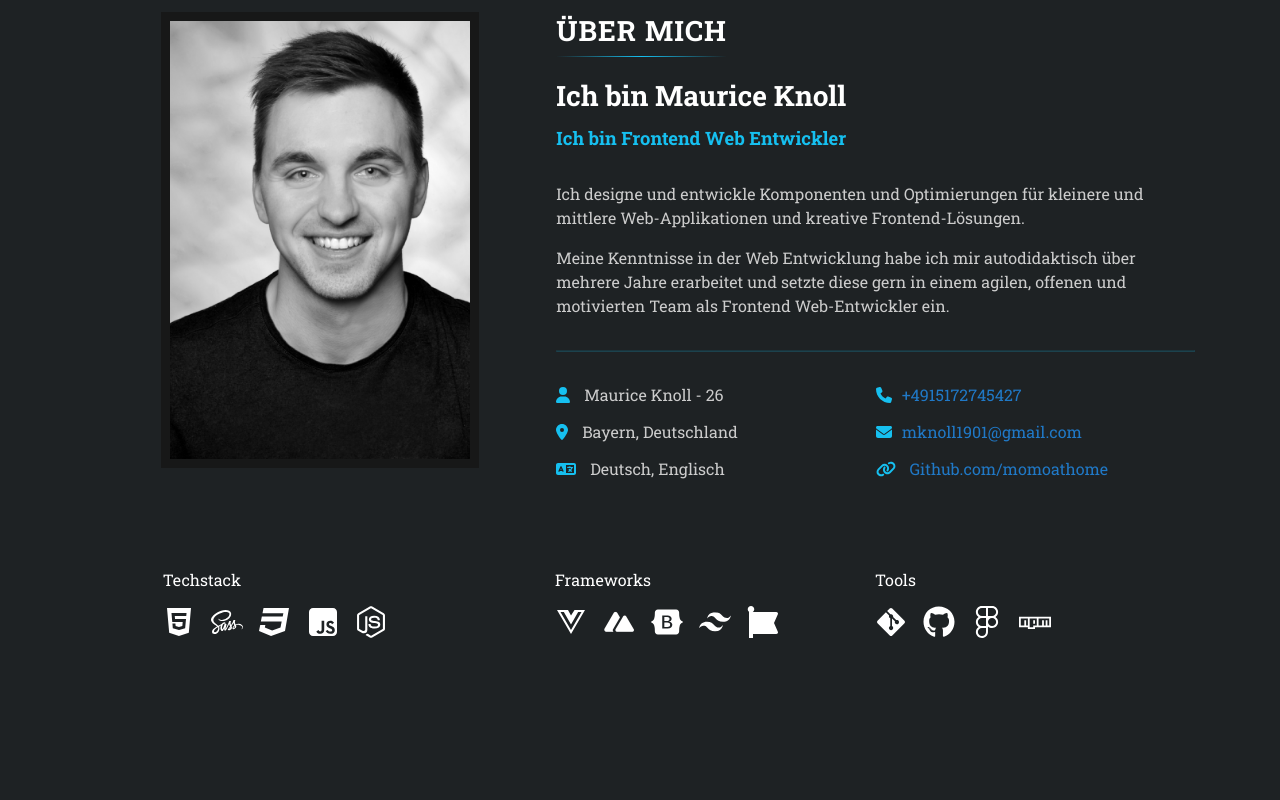
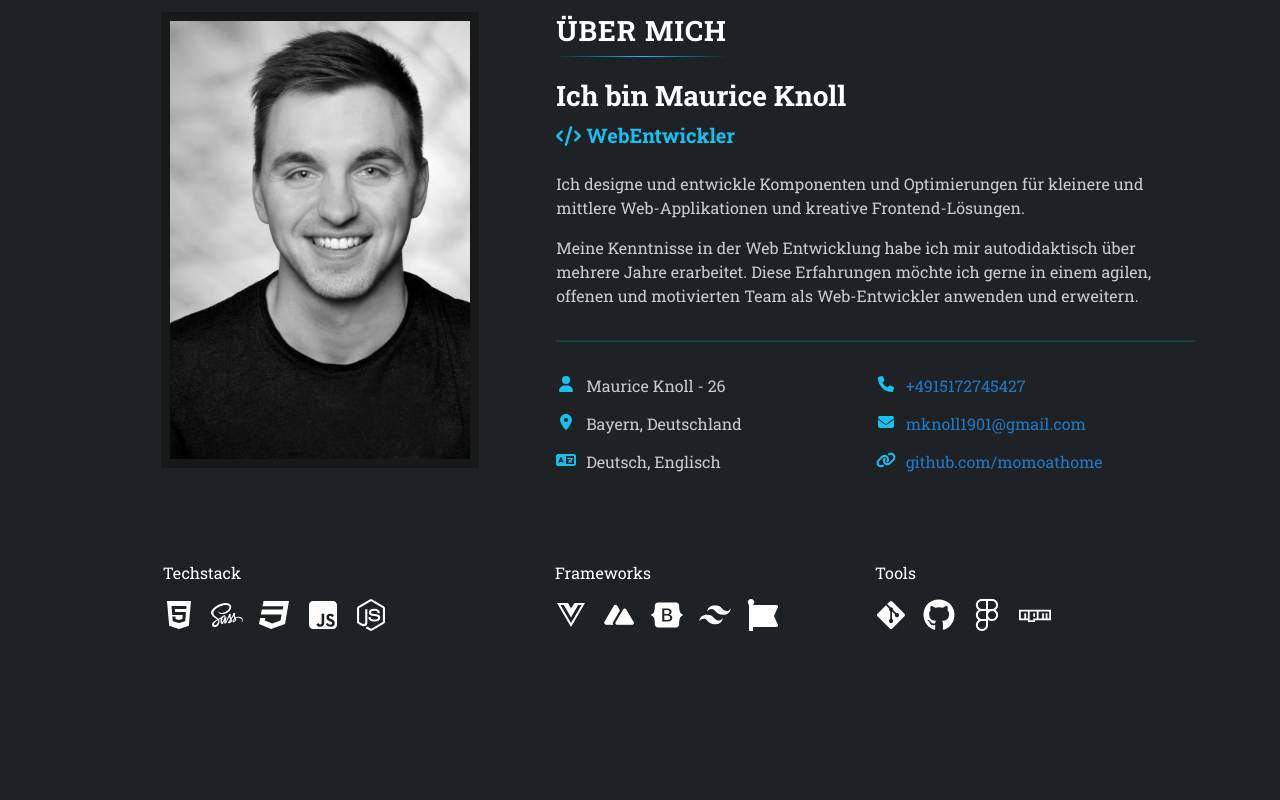
Before and after one commit to momoathome/Portfolio, a Nuxt app: page / in a window 1280 px wide. Shown: the part 900-1700 px from the top of the page. Built offline with nearby package versions, Linux system fonts and the light colour scheme.

Commit message:
[update] aboutme details

```diff
--- a/app.vue
+++ b/app.vue
@@ -125,7 +125,7 @@ a {
 hr {
   border-color: $color_main_darker;
   margin-block: 2rem;
-  width: 100%;
+  max-width: 100%;
 }
 
 h1,
--- a/components/AboutMe.vue
+++ b/components/AboutMe.vue
@@ -1,79 +1,81 @@
 <template>
   <h3 class="section-heading">Über Mich</h3>
-  <h4>Ich bin Maurice Knoll</h4>
-  <h5 class="color-main">Ich bin Frontend Web Entwickler</h5>
+  <h4 class="about-heading">Ich bin Maurice Knoll</h4>
+  <h5 class="color-main about-heading-sub">
+    <span><font-awesome-icon class="color-main" icon="fa-solid fa-code" /></span>
+    WebEntwickler
+  </h5>
+
   <p class="about-text">
     Ich designe und entwickle Komponenten und Optimierungen für kleinere und mittlere
     Web-Applikationen und kreative Frontend-Lösungen.
   </p>
   <p class="about-text">
     Meine Kenntnisse in der Web Entwicklung habe ich mir autodidaktisch über mehrere Jahre
-    erarbeitet und setzte diese gern in einem agilen, offenen und motivierten Team als
-    Frontend Web-Entwickler ein.
+    erarbeitet. Diese Erfahrungen möchte ich gerne in einem agilen, offenen und
+    motivierten Team als Web-Entwickler anwenden und erweitern.
   </p>
+
   <hr />
+
   <div class="details-container">
     <div class="details-block col-1">
-      <div class="detail color-main">
-        <tooltip title="über mich" position="top">
-          <font-awesome-icon icon="fa-solid fa-user" />
-        </tooltip>
-        <span> Maurice Knoll - 26</span>
-      </div>
-      <div class="detail color-main">
-        <tooltip title="Wohnort" position="left">
-          <font-awesome-icon icon="fa-solid fa-location-dot" />
-        </tooltip>
-        <span> Bayern, Deutschland</span>
-      </div>
-      <div class="detail color-main">
-        <tooltip title="Sprachen">
-          <font-awesome-icon icon="fa-solid fa-language" />
-        </tooltip>
-        <span> Deutsch, Englisch</span>
-      </div>
+      <AboutMeDetail title="über mich" position="top" content="Maurice Knoll - 26">
+        <font-awesome-icon icon="fa-solid fa-user" />
+      </AboutMeDetail>
+
+      <AboutMeDetail title="Wohnort" position="left" content="Bayern, Deutschland">
+        <font-awesome-icon icon="fa-solid fa-location-dot" />
+      </AboutMeDetail>
+
+      <AboutMeDetail title="Sprachen" position="bottom" content="Deutsch, Englisch">
+        <font-awesome-icon icon="fa-solid fa-language" />
+      </AboutMeDetail>
     </div>
+
     <div class="details-block col-2">
-      <div class="detail color-main">
-        <tooltip title="telefon" position="top">
-          <font-awesome-icon icon="fa-solid fa-phone" />
-        </tooltip>
-        <a href="tel:+4915172745427" class="color-link link-active"> {{ tel }} </a>
-      </div>
-      <div class="detail color-main">
-        <tooltip title="Email" position="left">
-          <font-awesome-icon icon="fa-solid fa-envelope" />
-        </tooltip>
-        <a href="mailto:mknoll1901@gmail.com" class="color-link link-active">
-          {{ email }}
-        </a>
-      </div>
-      <div class="detail color-main">
-        <tooltip title="github">
-          <font-awesome-icon icon="fa-solid fa-link" />
-        </tooltip>
-        <a href="https://github.com/momoathome" class="color-link link-active">
-          Github.com/momoathome</a
-        >
-      </div>
+      <AboutMeDetail
+        title="telefon"
+        position="top"
+        :contentIsHtml="true"
+        content="<a href='tel:+4915172745427' class='color-link link-active'>+4915172745427</a>"
+      >
+        <font-awesome-icon icon="fa-solid fa-phone" />
+      </AboutMeDetail>
+
+      <AboutMeDetail
+        title="Email"
+        position="left"
+        :contentIsHtml="true"
+        content="<a href='mailto:mknoll1901@gmail.com' class='color-link link-active'>mknoll1901@gmail.com </a>"
+      >
+        <font-awesome-icon icon="fa-solid fa-envelope" />
+      </AboutMeDetail>
+
+      <AboutMeDetail
+        title="github"
+        position="bottom"
+        :contentIsHtml="true"
+        content="<a href='https://github.com/momoathome' target='_blank' rel='noopener noreferrer' class='color-link link-active'>github.com/momoathome</a>"
+      >
+        <font-awesome-icon icon="fa-solid fa-link" />
+      </AboutMeDetail>
     </div>
   </div>
 </template>
 
-<script setup lang="ts">
-const email = 'mknoll1901@gmail.com'
-const tel = '+4915172745427'
-</script>
+<script setup lang="ts"></script>
 
 <style lang="scss" scoped>
-h4 {
+.about-heading {
   font-size: 1.75rem;
-  margin-bottom: 0.75rem;
+  margin-bottom: 0.5rem;
 }
-h5 {
-  font-size: 1.15rem;
-  margin-bottom: 2rem;
+.about-heading-sub {
+  font-size: 1.25rem;
+  margin-bottom: 1.5rem;
 }
+
 a {
   color: $color_grey;
 }
@@ -100,11 +102,6 @@ a {
 .details-block {
   & > div {
     margin-bottom: 1rem;
-  }
-
-  & span,
-  a {
-    margin-left: 10px;
   }
 }
 
--- /dev/null
+++ b/components/AboutMeDetail.vue
@@ -0,0 +1,42 @@
+<template>
+  <div class="detail color-main">
+    <tooltip :title="props.title" :position="props.position">
+      <div class="icon">
+        <slot></slot>
+      </div>
+    </tooltip>
+    <span v-if="contentIsHtml" v-html="props.content"> </span>
+    <span v-else>{{ props.content }}</span>
+  </div>
+</template>
+
+<script setup lang="ts">
+const props = defineProps({
+  title: String,
+  content: String,
+  icon: String,
+  position: {
+    type: String,
+    default: 'bottom',
+  },
+  contentIsHtml: {
+    type: Boolean,
+    default: false,
+  },
+})
+</script>
+
+<style scoped>
+.detail span,
+a {
+  margin-left: 10px;
+}
+
+.icon {
+  display: flex;
+  justify-content: center;
+  align-items: center;
+  width: 20px;
+  height: 20px;
+}
+</style>
--- a/components/sections/Kontakt.vue
+++ b/components/sections/Kontakt.vue
@@ -22,10 +22,10 @@
           <template #header-img>
             <font-awesome-icon :class="'icon'" icon="fa-solid fa-phone" />
           </template>
-          <template #card-title> telefonier mit mir</template>
+          <template #card-title> telefoniere mit mir</template>
           <template #card-content>
-            Du magst lieber den persönlichen Kontakt? <br />
-            Kein Problem! Ruf mich direkt an
+            Du suchst den persönlichen Kontakt? <br />
+            Kein Problem! Rufe mich direkt an
           </template>
           <template #card-footer>
             <a href="tel:+4915172745427">
```
